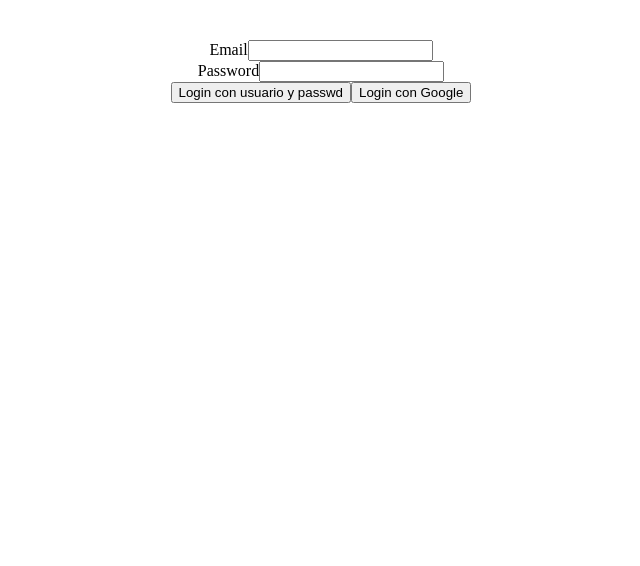
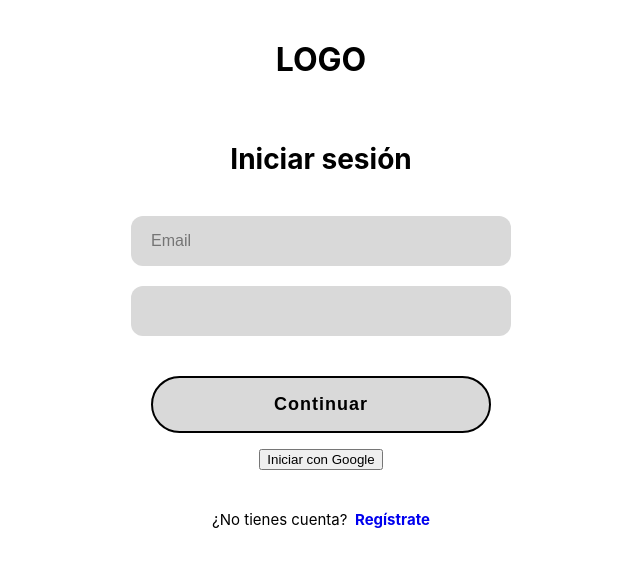
Before and after one commit to Elarbiaddya/full90, a React (Vite) app: page /loginUseState in a window 1280 px wide. Shown: the top 566 px of the page, without its empty margins (319-959 px from the left). Built offline with nearby package versions, Linux system fonts and the light colour scheme; no server answers.

Commit message:
Estilos login

```diff
--- a/src/components/NewFormInput.jsx
+++ b/src/components/NewFormInput.jsx
@@ -1,8 +1,8 @@
-const NewFormInput = ({ label, id, error, required = false, ...props }) => {
+const NewFormInput = ({ label, id, error, className, required = false, ...props }) => {
   return (
     <div>
       <label htmlFor={id}>{label}</label>
-      <input id={id} required={required} {...props} />
+      <input id={id} required={required} className={className} {...props} />
       {error && <p className="error">{error}</p>}
     </div>
   );
--- a/src/components/SignInForm_useState.jsx
+++ b/src/components/SignInForm_useState.jsx
@@ -9,6 +9,7 @@ import { useDebouncedCallback } from "use-debounce";
 import FormInput from "./NewFormInput";
 import { UserContext } from "../contexts/ContextUser";
 import { useNavigate } from "react-router-dom";
+import styles from "../pages/modules/login.module.css";
 
 function SignInForm() {
   const navigate = useNavigate();
@@ -78,11 +79,16 @@ function SignInForm() {
   };
 
   return (
-    <form onSubmit={handleSubmit}>
+  <div className={styles["login-container"]}>
+    <div className={styles["login-logo"]}>LOGO</div>
+    <h2 className={styles["login-title"]}>Iniciar sesión</h2>
+    <form onSubmit={handleSubmit} className={styles["login-form"]}>
+
       <FormInput
-        label="Email"
+        className={styles["login-input"]}
         id="email"
         type="email"
+        placeholder="Email"
         value={email}
         onChange={handleEmail}
         error={errorEmail}
@@ -90,7 +96,7 @@ function SignInForm() {
       />
 
       <FormInput
-        label="Password"
+        className={styles["login-input"]}
         id="passwd"
         type="password"
         value={passwd}
@@ -99,14 +105,28 @@ function SignInForm() {
         required
       />
 
-      <div>
-        <button type="submit">Login con usuario y passwd</button>
-        <button type="button" onClick={handleGoogle}>
-          Login con Google
+      <div className={styles["login-buttons"]}>
+        <button type="submit" className={styles["login-button"]}>
+        Continuar
+        </button>
+
+        <button
+          type="button"
+          className={styles["login-google-button"]}
+          onClick={handleGoogle}
+        >
+          Iniciar con Google
         </button>
       </div>
     </form>
-  );
+
+    <p className={styles["login-footer"]}>
+      ¿No tienes cuenta?
+      <a href="/register"> Regístrate</a>
+    </p>
+  </div>
+);
+
 }
 
 export default SignInForm;
--- a/src/pages/modules/login.module.css
+++ b/src/pages/modules/login.module.css
@@ -0,0 +1,75 @@
+/* --- CONTENEDOR GENERAL --- */
+.login-container {
+  width: 100%;
+  display: flex;
+  flex-direction: column;
+  justify-content: center;
+  align-items: center;
+  background: white;
+  font-family: "Inter", sans-serif;
+}
+
+/* --- LOGO --- */
+.login-logo {
+  font-size: 32px;
+  font-weight: 700;
+  margin-bottom: 40px;
+}
+
+/* --- TITULO --- */
+.login-title {
+  font-size: 28px;
+  font-weight: 700;
+  margin-bottom: 40px;
+}
+
+/* --- INPUTS --- */
+.login-input {
+  width: 340px;
+  padding: 16px 20px;
+  font-size: 16px;
+  border: none;
+  border-radius: 12px;
+  background: #d9d9d9;
+  outline: none;
+  margin-bottom: 20px;
+}
+
+/* --- BOTON --- */
+.login-buttons {
+    display: flex;
+    flex-direction: column;
+    align-items: center;
+    gap: 16px;
+    margin-top: 20px;
+}
+
+.login-button {
+  width: 340px;
+  padding: 16px 0;
+  background: #d9d9d9;
+  border-radius: 50px;
+  border: 2px solid black;
+  font-size: 18px;
+  font-weight: 600;
+  letter-spacing: 1px;
+  transition: 0.2s;
+  cursor: pointer;
+}
+
+.login-button:hover {
+  background: #cfcfcf;
+}
+
+/* --- TEXTO INFERIOR --- */
+.login-footer {
+  margin-top: 40px;
+  font-size: 15px;
+}
+
+.login-footer a {
+  font-weight: 700;
+  margin-left: 4px;
+  cursor: pointer;
+  text-decoration: none;
+}
```
